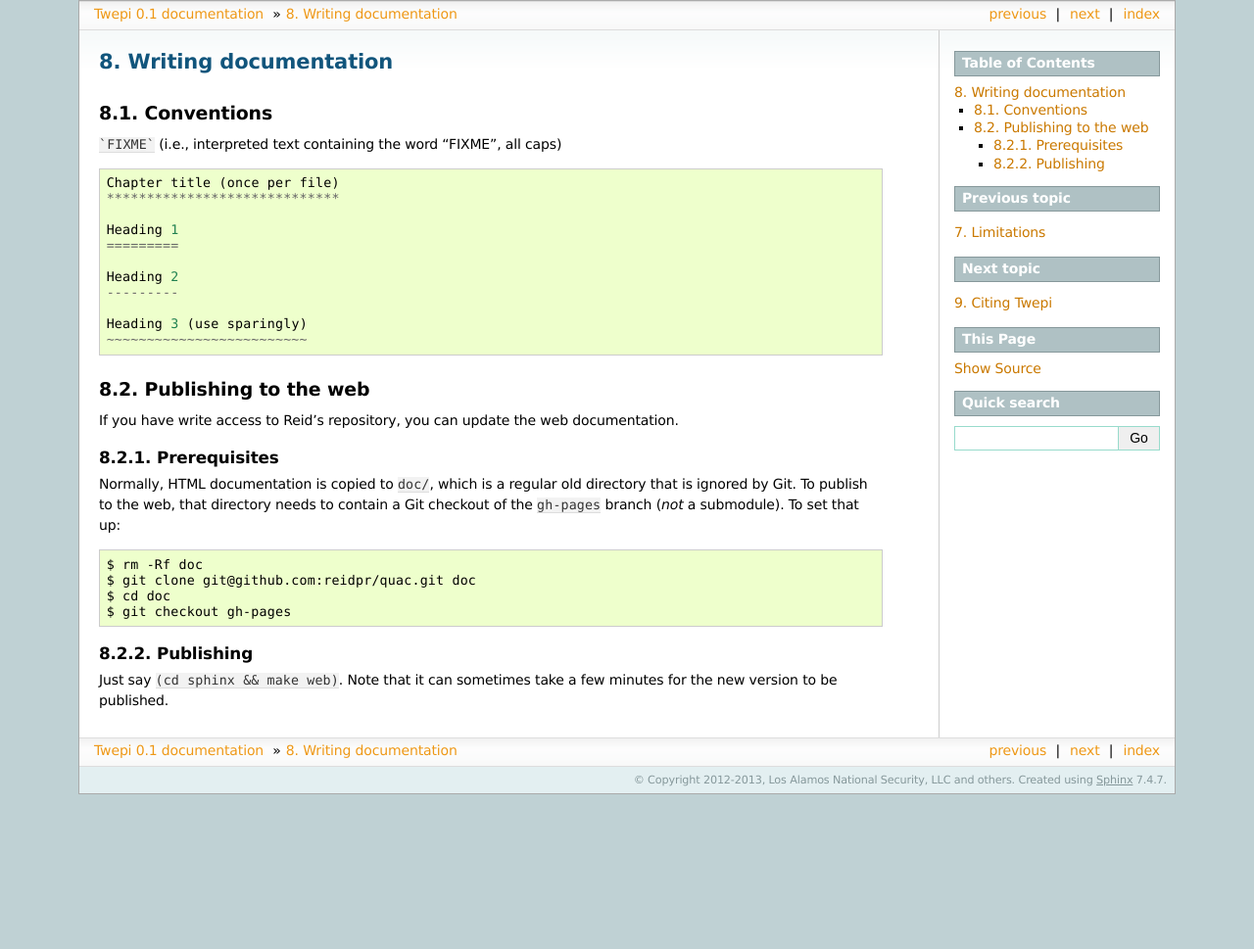
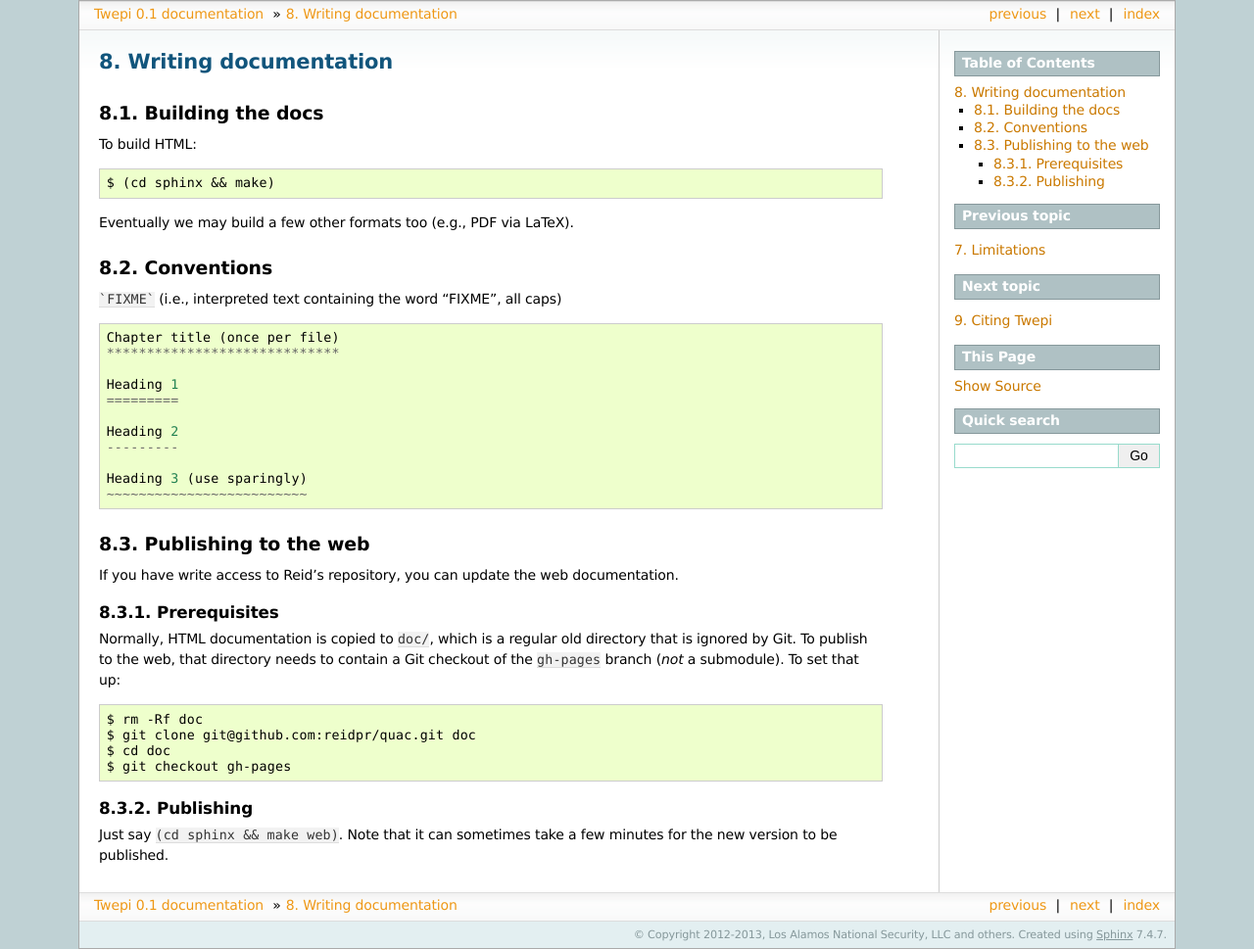
Before and after one commit to reidpr/quac, a Sphinx documentation site: the page built from sphinx/documentation.rst, in a window 1280 px wide. Shown: the whole page at 98% size. Built offline with Sphinx 7.4.7, drawn with Linux system fonts in a browser that asks for light colours; formulas are drawn with MathJax 3; before the commit the page ends 900 px from its top, so only the background shows below that.

Commit message:
how to build docs

```diff
--- a/sphinx/documentation.rst
+++ b/sphinx/documentation.rst
@@ -1,5 +1,14 @@
 Writing documentation
 *********************
+
+Building the docs
+=================
+
+To build HTML::
+
+   $ (cd sphinx && make)
+
+Eventually we may build a few other formats too (e.g., PDF via LaTeX).
 
 Conventions
 ===========
```
